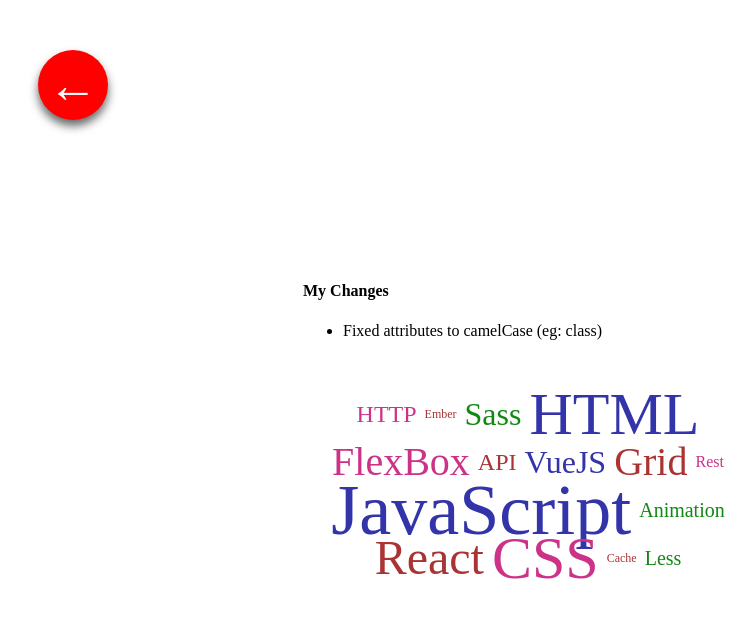
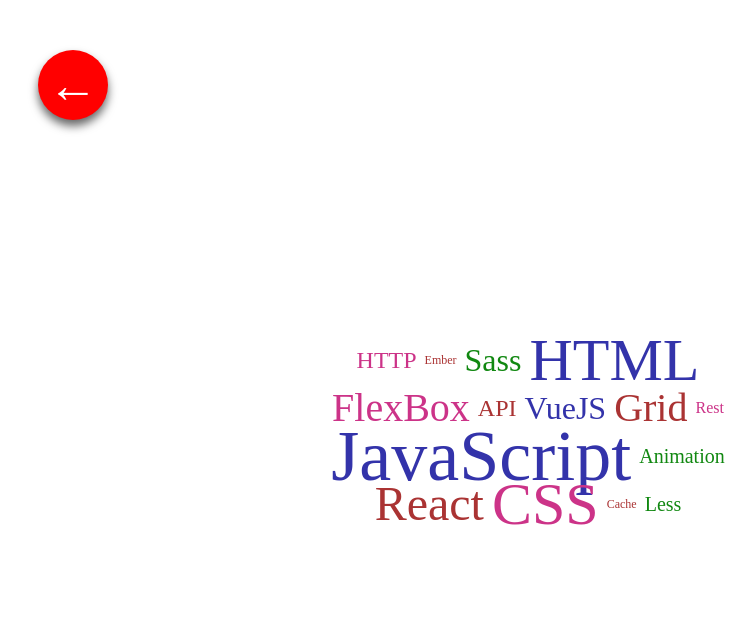
Before and after one commit to Borghese-Gladiator/Cool-Components, a Gatsby site: page /tag_cloud in a window 1280 px wide. Shown: the whole page, without its empty margins (12-768 px from the left). Built offline with nearby package versions, Linux system fonts and the light colour scheme; Gatsby itself is replaced by a stand-in of ours.

Commit message:
Update tag_cloud.js

```diff
--- a/src/pages/tag_cloud.js
+++ b/src/pages/tag_cloud.js
@@ -10,11 +10,6 @@ const CreditCardPage = () => {
             <Link to="/">
                 <MyFab />
             </Link>
-            <h4>My Changes</h4>
-            <ul>
-                <li>Fixed attributes to camelCase (eg: class)</li>
-            </ul>
-            <br />
             <TagCloud />
         </Layout>
     )
```
